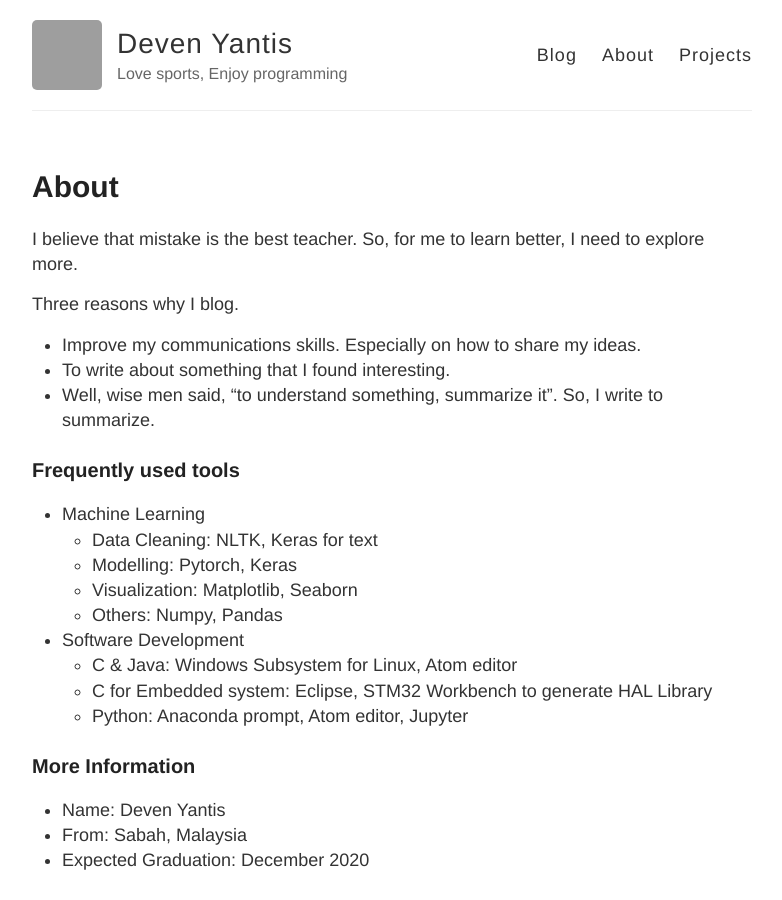
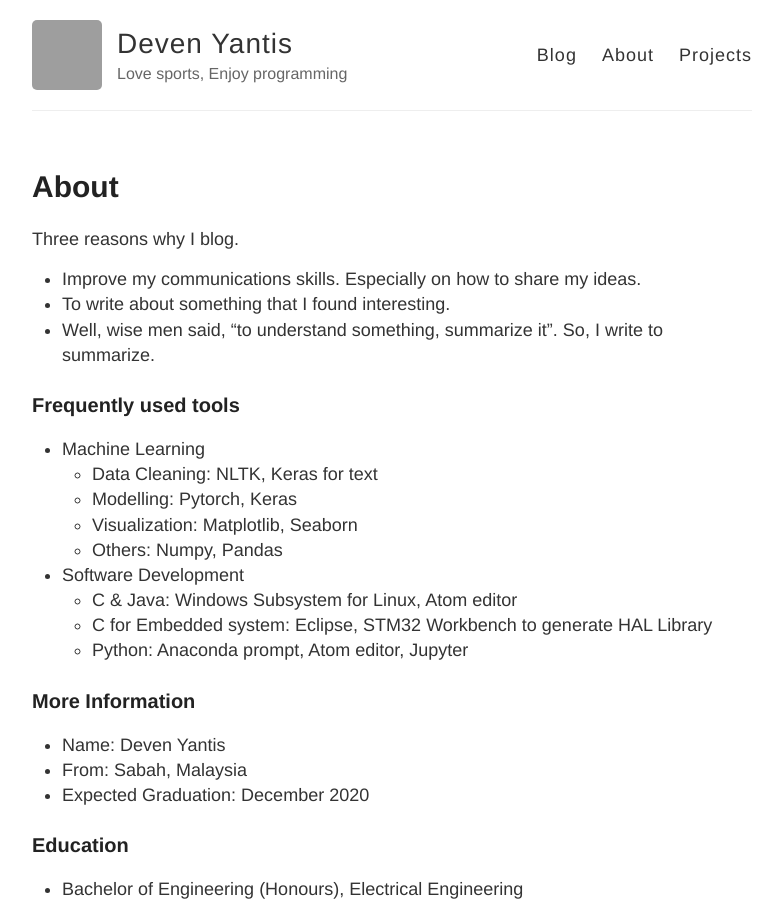
Before and after one commit to devennn/devennn.github.io, a Jekyll site: the page built from about.md, in a window 1280 px wide and 900 px high. Shown: the whole window, without its empty margins (248-1030 px from the left). Built offline with Jekyll 4.4.1, drawn with Linux system fonts in a browser that asks for light colours; grey boxes are pictures that could not be loaded.

Commit message:
Update about.md

```diff
--- a/about.md
+++ b/about.md
@@ -3,9 +3,6 @@ layout: page
 title: About
 permalink: /about/
 ---
-
-I believe that mistake is the best teacher. So, for me to learn better, I need to explore more.
-
 Three reasons why I blog.
 - Improve my communications skills. Especially on how to share my ideas.
 - To write about something that I found interesting.
```
